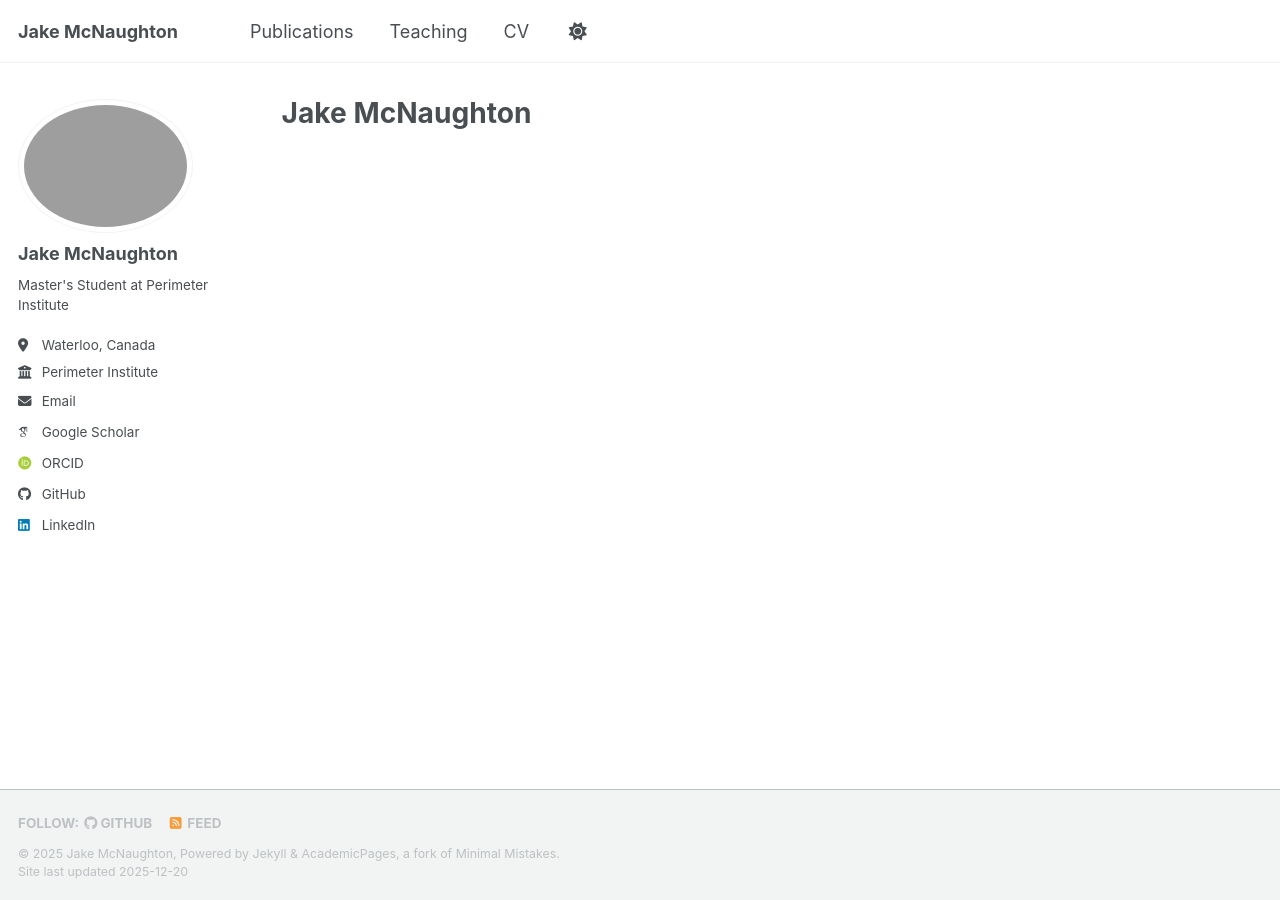
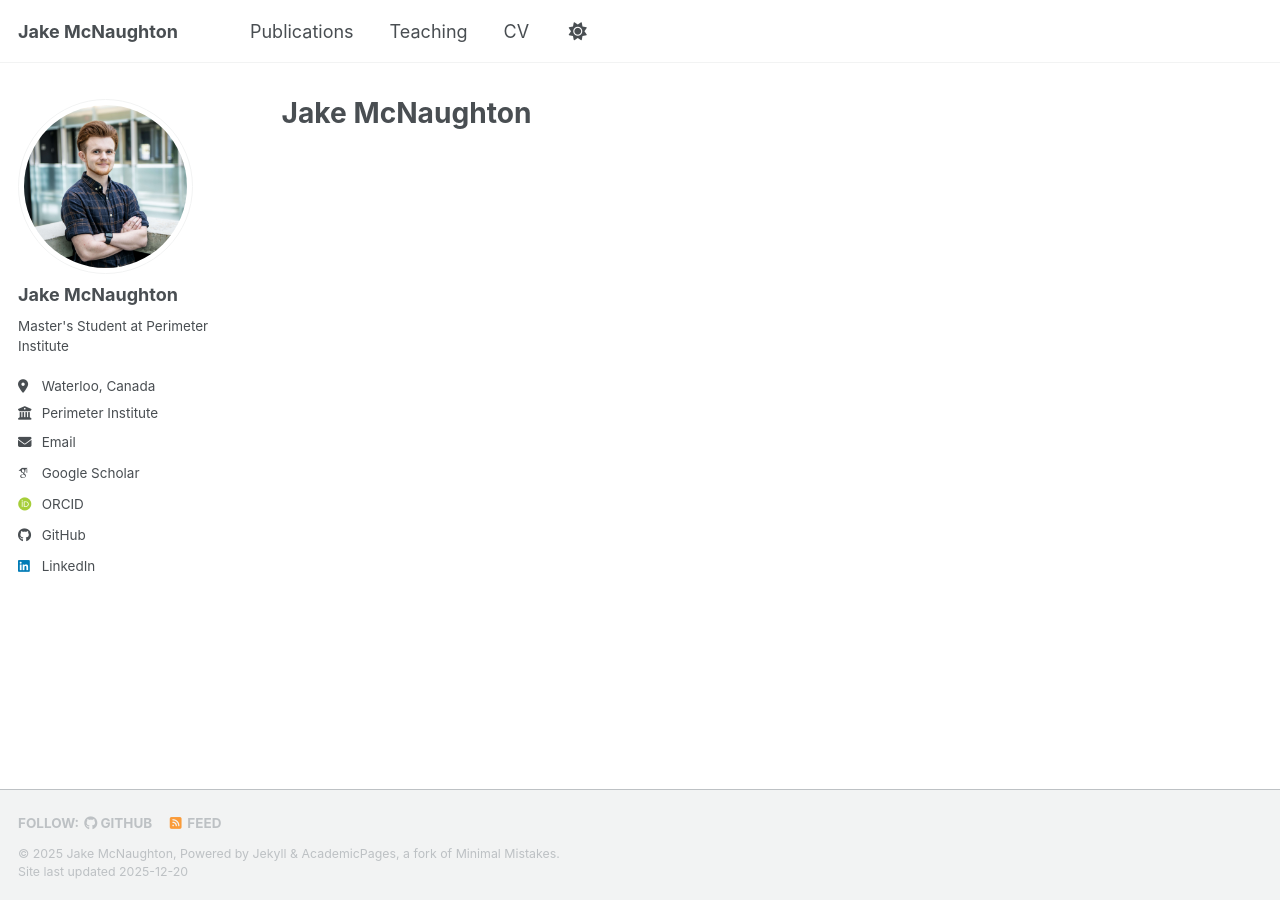
Before and after one commit to jakemcnaughton/jakemcnaughton.github.io, a Jekyll site: the page built from _pages/about.md, in a window 1280 px wide. Built offline with Jekyll 4.4.1, drawn with Linux system fonts in a browser that asks for light colours; some web fonts are replaced; a script bundle is joined from its source files by our own code; library files that are not in the unit come from our copies.

Commit message:
Update author avatar to compressed version

```diff
--- a/_config.yml
+++ b/_config.yml
@@ -23,7 +23,7 @@ repository               : "jakemcnaughton/jakemcnaughton.github.io"
 #               Additional customization can be done by editing /_includes/author-profile.html
 author:
   # Biographic information
-  avatar           : "Jake McNaughton _ GS_Cropped.jpg"
+  avatar           : "Jake McNaughton _ GS_Cropped_Compressed.jpg"
   name             : "Jake McNaughton"
   #pronouns         : "he/him"# example: "she/her"
   bio              : "Master's Student at Perimeter Institute"
```
